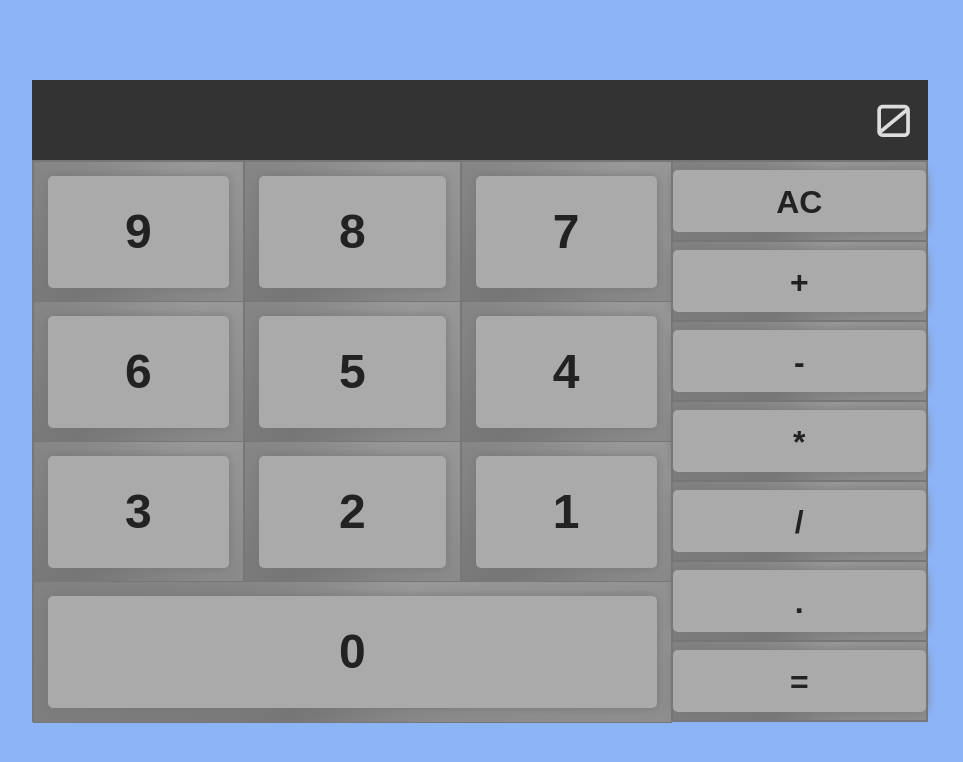
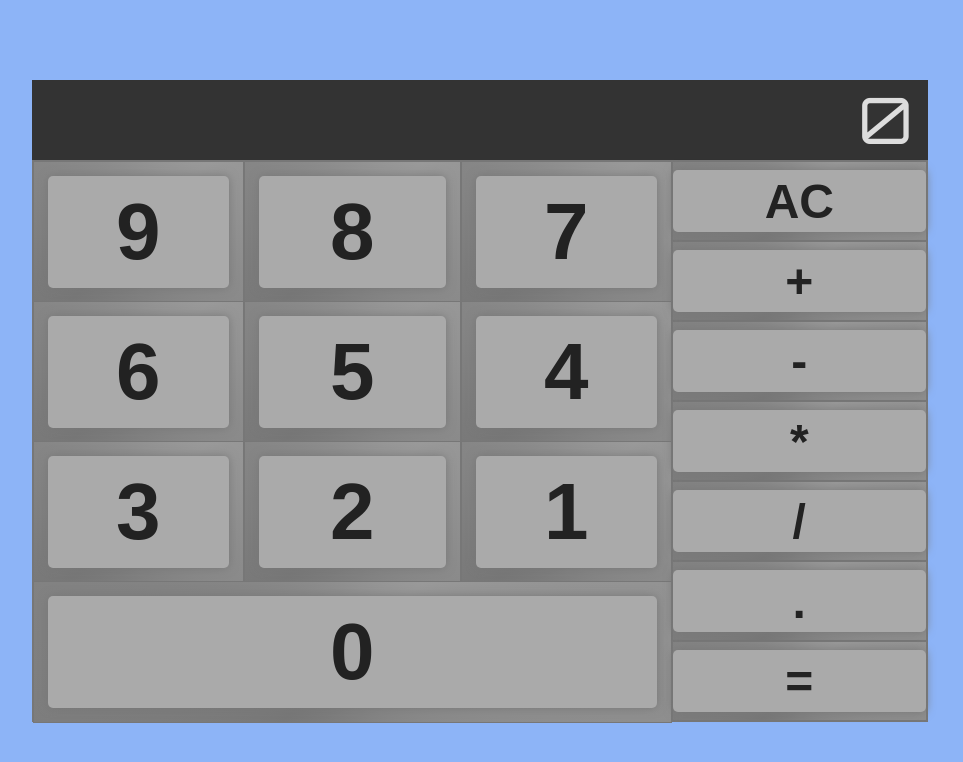
Before and after one commit to AyumiOsawa/freeCodeCamp, a React (Create React App) app in the folder front-end_library_project/calculator/: page / in a window 1280 px wide. Shown: the top 762 px of the page, without its empty margins (160-1123 px from the left). Built offline with nearby package versions, Linux system fonts and the light colour scheme.

Commit message:
limit the leading zero inputs to one

```diff
--- a/front-end_library_project/calculator/src/App.css
+++ b/front-end_library_project/calculator/src/App.css
@@ -15,7 +15,7 @@ body {
 
 .display {
   color: #dddddd;
-  font-size: 2.8rem;
+  font-size: 8vh;
   font-family: 'Orbitron', sans-serif;
   text-align: right;
   line-height: 10vh;
--- a/front-end_library_project/calculator/src/features/control/Control.css
+++ b/front-end_library_project/calculator/src/features/control/Control.css
@@ -15,7 +15,7 @@
 }
 
 .key__control {
-  font-size: 2rem;
+  font-size: 6vh;
   line-height: calc(70vh / 7 * 0.8);
   height: 80%;
   /* width: calc(100% - 70vh / 7 * 0.2); */
--- a/front-end_library_project/calculator/src/features/number/Number.css
+++ b/front-end_library_project/calculator/src/features/number/Number.css
@@ -10,7 +10,7 @@
 
 .key__number {
   text-align: center;
-  font-size: 3rem;
+  font-size: 10vh;
   line-height: calc(70vh / 4 * 0.8);
   height: 80%;
   width: calc(100% - 70vh / 4 * 0.2);
--- a/front-end_library_project/calculator/src/features/number/Number.js
+++ b/front-end_library_project/calculator/src/features/number/Number.js
@@ -22,10 +22,6 @@ export function Number() {
   const dispatch = useDispatch();
   const handleClick = (event) => {
     const keyInput = event.target.outerText;
-    // console.log('even', event.target.outerText);
-    // console.log(`${event} clicked`);
-    // console.log('type of input', typeof input
-    // console.log('inputActionCreator', inputActionCreator);
     dispatch(inputActionCreator(keyInput));
   };
 
--- a/front-end_library_project/calculator/src/features/number/numberSlice.js
+++ b/front-end_library_project/calculator/src/features/number/numberSlice.js
@@ -40,8 +40,7 @@ const calculateTwoNums = (inputStr, state) => {
     inputsRemainder = '';
   }
     console.log('updated inputsRemainder',inputsRemainder);
-
-   // perform calculation
+   // calculate first two numbers
   let calculationResult;
   switch (operand) {
    case '+':
@@ -59,11 +58,8 @@ const calculateTwoNums = (inputStr, state) => {
    default:
      calculationResult = '';
   }
-   // The calculationResult is the firstNum, if the last input is an
-   // non-number.
-  const lastInput = inputStr[inputStr.length - 1];
-  const isTheLastInputNonNumber = /[\+\*\-\/\.]/.test(lastInput);
-  if (isTheLastInputNonNumber) {
+  // The calculationResult is the firstNum, if the secondNum was not given.
+  if (isNaN(secondNum)) {
     calculationResult = firstNum;
   }
   // Combine current result and the remaining inputs
@@ -88,6 +84,12 @@ const sanitize = (state, action) => {
   const newInput = action.payload;
   let newStateInputs = [action.payload];
   let newStateIsFloat = isFloat;
+  // Leading zero can only be added once
+  const lastInput = inputs[inputs.length - 1];
+  const isTheLastInputZero = /0/.test(lastInput);
+  if (/0/.test(newInput) && !isFloat && isTheLastInputZero) {
+    newStateInputs = [];
+  }
   // A decimal point can be added only once to one number
   if (/\./.test(newInput) && isFloat) {
     newStateInputs = [];
@@ -103,7 +105,6 @@ const sanitize = (state, action) => {
     newStateInputs = ['0', '.'];
   }
   // A decimal point cannot follow any operands
-  const lastInput = inputs[inputs.length - 1];
   const isTheLastInputOperand = /[\+\-\*\/]/.test(lastInput);
   if (/\./.test(newInput) && isTheLastInputOperand) {
     newStateInputs = [];
--- a/front-end_library_project/calculator/src/index.js
+++ b/front-end_library_project/calculator/src/index.js
@@ -4,7 +4,6 @@ import './index.css';
 import App from './App';
 import store from './app/store';
 import { Provider } from 'react-redux';
-import * as serviceWorker from './serviceWorker';
 
 ReactDOM.render(
   <React.StrictMode>
@@ -14,8 +13,3 @@ ReactDOM.render(
   </React.StrictMode>,
   document.getElementById('root')
 );
-
-// If you want your app to work offline and load faster, you can change
-// unregister() to register() below. Note this comes with some pitfalls.
-// Learn more about service workers: https://bit.ly/CRA-PWA
-serviceWorker.unregister();
```
Also changed, not shown: front-end_library_project/calculator/src/features/counter/Counter.js (deleted, +0 -60 lines), front-end_library_project/calculator/src/features/counter/Counter.module.css (deleted, +0 -74 lines), 1 other file (tests, documents, lock files or other folders).
